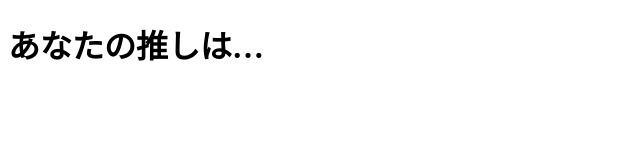
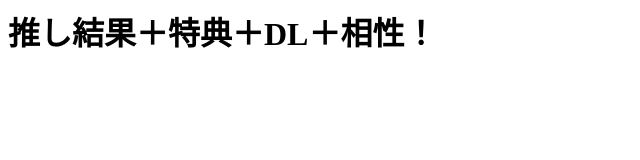
Before and after one commit to nyankotanmi/ai-mikuji, a website: page result.html in a window 1280 px wide. Shown: the whole page, without its empty margins (0-640 px from the left). Drawn offline with Linux system fonts and the light colour scheme.

Commit message:
Add files via upload

```diff
--- a/result.html
+++ b/result.html
@@ -1 +1 @@
-<!DOCTYPE html><html><head><title>結果ページ</title></head><body><h1>あなたの推しは…</h1></body></html>
+<html><head><title>診断結果</title></head><body><h1>推し結果＋特典＋DL＋相性！</h1></body></html>
--- a/scripts.js
+++ b/scripts.js
@@ -1 +1 @@
-// Language switcher, animation triggers, etc.
+// ローカル保存・シェアカウント・特典解放・画像DL ロジック
--- a/styles.css
+++ b/styles.css
@@ -1 +1 @@
-/* CSS animations for Live2D-like effects */
+/* ウィンク・髪・特典ふわっとCSS */
```
